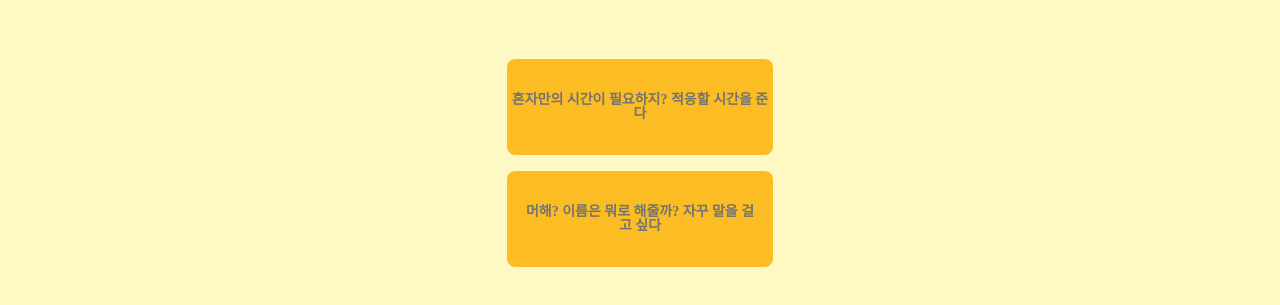
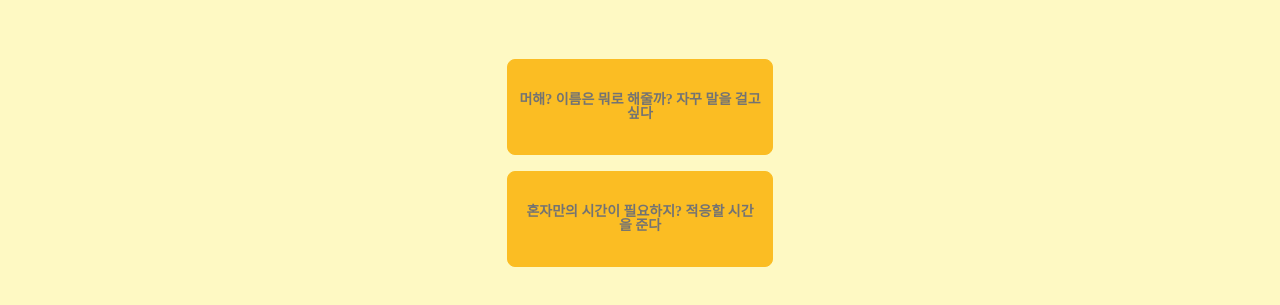
Before and after one commit to bidanee/mbti_ts, a React (Vite) app: page /question in a window 1280 px wide. Shown: the part 141-446 px from the top of the page. Built offline with nearby package versions, Linux system fonts and the light colour scheme; a web font is replaced by a local one.

Commit message:
오류수정

```diff
--- a/src/pages/QuestionPage.tsx
+++ b/src/pages/QuestionPage.tsx
@@ -48,13 +48,13 @@ export default function QuestionPage() {
             className="w-10/12 h-24 btn btn-warning text-neutral-500 m-2 text-b p-1"
             onClick={() => handleClickAnswer(1, QuestionData[questionNo].type)}
           >
-            {QuestionData[questionNo].answerb}
+            {QuestionData[questionNo].answera}
           </button>
           <button
             className="w-10/12 h-24 btn btn-warning text-neutral-500 m-2 text-b"
             onClick={() => handleClickAnswer(0, QuestionData[questionNo].type)}
           >
-            {QuestionData[questionNo].answera}
+            {QuestionData[questionNo].answerb}
           </button>
         </div>
       </div>
```
